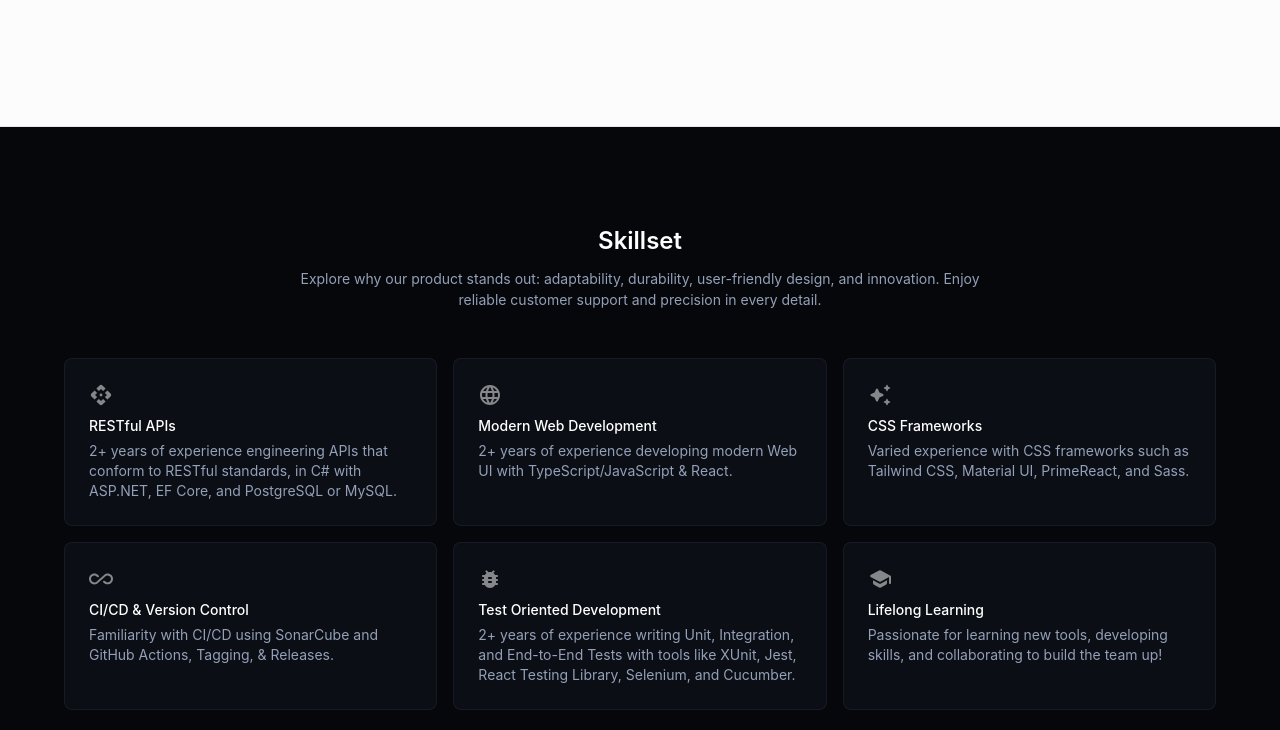
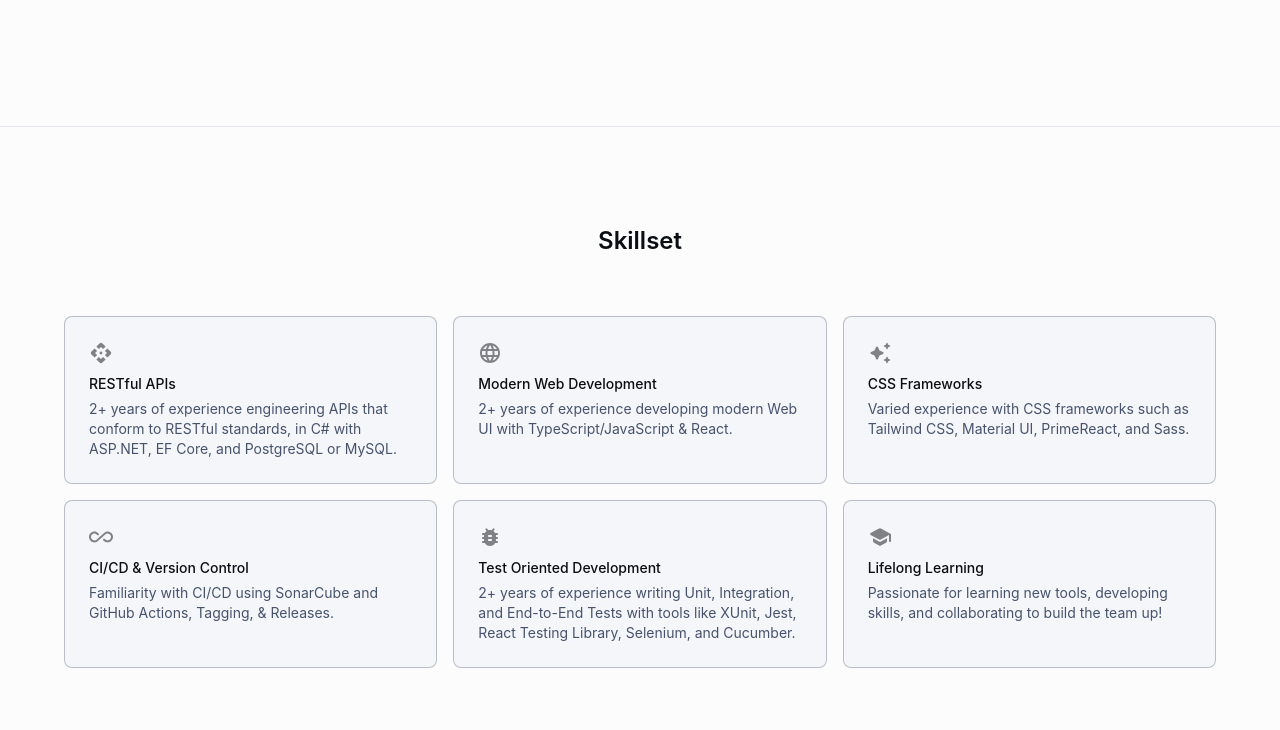
Before and after one commit to SuddyN/Portfolio, a Next.js app: page / in a window 1280 px wide. Shown: the part 606-1336 px from the top of the page. Built offline with nearby package versions, Linux system fonts and the light colour scheme.

Commit message:
fix skillset theme implementation

```diff
--- a/src/app/page.tsx
+++ b/src/app/page.tsx
@@ -20,8 +20,8 @@ export default function Home() {
         <Divider />
         <Skillset />
         <Divider />
-        {/* <Features /> */}
-        {/* <Divider /> */}
+        <Features />
+        <Divider />
         <Footer />
       </div>
     </AppTheme>
--- a/src/components/Skillset.tsx
+++ b/src/components/Skillset.tsx
@@ -62,8 +62,7 @@ export default function Skillset() {
       sx={{
         pt: { xs: 4, sm: 12 },
         pb: { xs: 8, sm: 16 },
-        color: 'white',
-        bgcolor: 'grey.900',
+        color: 'text.primary',
       }}
     >
       <Container
@@ -84,10 +83,8 @@ export default function Skillset() {
           <Typography component="h2" variant="h4" gutterBottom>
             Skillset
           </Typography>
-          <Typography variant="body1" sx={{ color: 'grey.400' }}>
-            Explore why our product stands out: adaptability, durability,
-            user-friendly design, and innovation. Enjoy reliable customer
-            support and precision in every detail.
+          <Typography variant="body1" sx={{ color: 'text.secondary' }}>
+            {/* TODO: put some text here */}
           </Typography>
         </Box>
         <Grid container spacing={2}>
@@ -103,7 +100,6 @@ export default function Skillset() {
                   p: 3,
                   height: '100%',
                   borderColor: 'hsla(220, 25%, 25%, 0.3)',
-                  backgroundColor: 'grey.800',
                 }}
               >
                 <Box sx={{ opacity: '50%' }}>{item.icon}</Box>
@@ -111,7 +107,7 @@ export default function Skillset() {
                   <Typography gutterBottom sx={{ fontWeight: 'medium' }}>
                     {item.title}
                   </Typography>
-                  <Typography variant="body2" sx={{ color: 'grey.400' }}>
+                  <Typography variant="body2" sx={{ color: 'text.secondary' }}>
                     {item.description}
                   </Typography>
                 </div>
```
